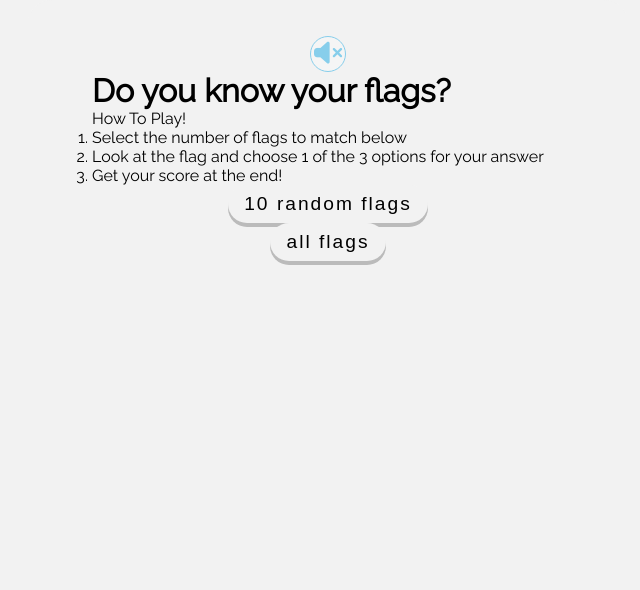
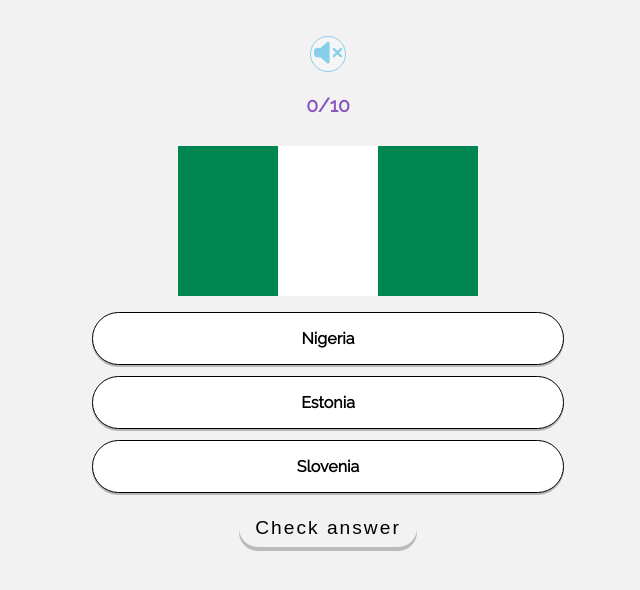
Before and after one commit to oonyekpe/international-flag-game, a plain HTML site: page index.html in a window 1280 px wide. Both pictures are taken after a click on the button "10 random flags". Shown: the whole page, without its empty margins (312-952 px from the left). Drawn offline with Linux system fonts and the light colour scheme.

Commit message:
reformatted file

```diff
--- a/assets/css/style.css
+++ b/assets/css/style.css
@@ -121,6 +121,8 @@ body{
 #play-again{
     display: none;
 }
+
+
 /* answer buttons */
 .answer.selected{
     color: skyblue !important;
--- a/assets/js/script.js
+++ b/assets/js/script.js
@@ -258,6 +258,7 @@ const flags = {
 let questions = [];
 let max_questions = 10;
 let current_question = 0;
+let correct_answer = "";
 const answer_buttons = document.querySelectorAll('.answer');
 /**
  * Music file setup
@@ -268,11 +269,11 @@ bgmusic.loop = true;
 let soundOn = false;
 
 const question_10 = document.getElementById('run-10');
-const check_answer_button = document.getElementById('check-answer');
 const question_all = document.getElementById('run-all');
 const rules_section = document.querySelector('.rules');
 const game_section = document.querySelector('.gameboard');
 const results_section = document.querySelector('.results');
+const check_answer_button = document.getElementById('check-answer');
 /**
  * Toggle on and off background music
  */
@@ -288,27 +289,17 @@ function musicControl() {
         document.getElementById("music-on").classList.remove('hide');
     }
 }
-// event listeners
-function eventListeners() {
-    question_10.addEventListener('click', function() {startGame('10');});
-    question_all.addEventListener('click', function() {startGame('all');});
-    answer_buttons.forEach(function (option) {
-        option.addEventListener('click', function (e) {
-            selectAnswer(e.target);
-        });
-    });
 
-}
-function unselectAllAnswers(){
+function unselectAllAnswers() {
     // loop through answers and remove selected class
-    answer_buttons.forEach(function (option) {
-        if(option.classList.contains('selected')){
+    answer_buttons.forEach((option) => {
+        if (option.classList.contains('selected')) {
             option.classList.remove('selected');
         }
     });
 }
 
-function selectAnswer(button){
+function selectAnswer(button) {
     // remove selected from all answers
     unselectAllAnswers();
 
@@ -316,13 +307,22 @@ function selectAnswer(button){
     button.classList.add('selected');
 
     // remove disabled from check answer button
-    if(check_answer_button.classList.contains('disabled')){
+    if (check_answer_button.classList.contains('disabled')) {
         check_answer_button.classList.remove('disabled');
     }
 }
 
-
-/*https://stackoverflow.com/questions/2450954/how-to-randomize-shuffle-a-javascript-array/18650169#18650169
+// event listeners
+function eventListeners() {
+    question_10.addEventListener('click', function () { startGame('10'); });
+    question_all.addEventListener('click', function () { startGame('all'); });
+    answer_buttons.forEach(function (option) {
+        option.addEventListener('click', function (e) {
+            selectAnswer(e.target);
+        });
+    });
+}
+/* Suffle from stack overflow: https://stackoverflow.com/questions/2450954/how-to-randomize-shuffle-a-javascript-array/18650169#18650169
 */
 function shuffle(array) {
     return array.sort(() => Math.random() - 0.5);
@@ -349,18 +349,63 @@ function startGame(option) {
 }
 function displayQuestion() {
     // Check if at max questions asked
- if(current_question < max_questions) {
+    if (current_question < max_questions) {
         // remove selected class on answers so we don't carry over anything from previous question
-    // set up new image by changing image tag
+        unselectAllAnswers();
+        // disable the check answer button
+        check_answer_button.classList.add('disabled');
+        // set up new flag image
+        const key = Object.keys(flags)[questions[current_question]];
+        const image_path = 'assets/images/' + key.toLowerCase() + '.svg';
+        let picture = document.getElementById("picture");
+
+        while (picture.firstChild) {
+            picture.removeChild(picture.firstChild);
+        }
+        const flagPicture = document.createElement("img");
+        flagPicture.src = image_path;
+        flagPicture.alt = "This flag belongs to which country?";
+        flagPicture.classList.add('flag');
+        picture.appendChild(flagPicture);
+
+        let answer_choices = [];
         // add correct answer to questions
+        answer_choices.push(Object.values(flags)[questions[current_question]]);
+        correct_answer = Object.values(flags)[questions[current_question]];
         // get 2 alternate answers
+        while (answer_choices.length < 3) {
+            const new_aswer_index = Math.floor(Math.random() * Object.keys(flags).length);
+            const new_answer = Object.values(flags)[new_aswer_index];
+            if (!answer_choices.includes(new_answer)) {
+                answer_choices.push(new_answer);
+            }
+        }
         // set up answers randomly
-
+        answer_choices = shuffle(answer_choices);
+        answer_buttons.forEach((option, index) => {
+            option.innerText = answer_choices[index];
+        });
+        // update score coumter
+        if(current_question == 0 ){
+            document.getElementById("total-question").innerText=max_questions;
+            document.getElementById("correct-score").innerText="0";
+        }
 
     } else {
+
         // show results
+        game_section.classList.add('hide');
+        results_section.classList.remove('hide');
 
+    }
+}
+
+function checkAnswer() {
+    // get selected button
+    // see if answer is right or not
     // update score
+    // update current question index
+    current_question ++;
 
 }
 document.addEventListener('DOMContentLoaded', function () {
@@ -368,27 +413,3 @@ document.addEventListener('DOMContentLoaded', function () {
     eventListeners();
 
 });
-
-/**
- * The main game "loop", called when the script is first loaded
- * and after the user's answer has been processed
- */
-function runGame(gameType) {
-
-    // Generates a random flag from the list
-
-    //Generates a random number
-    let question = Math.floor((Math.random() * 2));
-    //finds the coresponding flag in the list
-    let currentQuestion = flags[question]
-    //pulls image and answer from ...
-
-
-}
-
-function showFlag() {
-    if (currentQuestion == "Croatia") {
-
-    }
-
-}
--- a/index.html
+++ b/index.html
@@ -53,7 +53,7 @@
                 <span id="correct-score"></span>/<span id="total-question"></span>
             </div>
             <div class="game-area">
-                <img src="assets/images/hr.svg" alt="flag" class="flag">
+                <div id="picture" class="img-wrapper"></div>
                 <ul class="answer-options">
                     <li class="answer answer-1"></li>
                     <li class="answer answer-2"></li>
```
Lines whose indentation alone changed are shown as unchanged.
